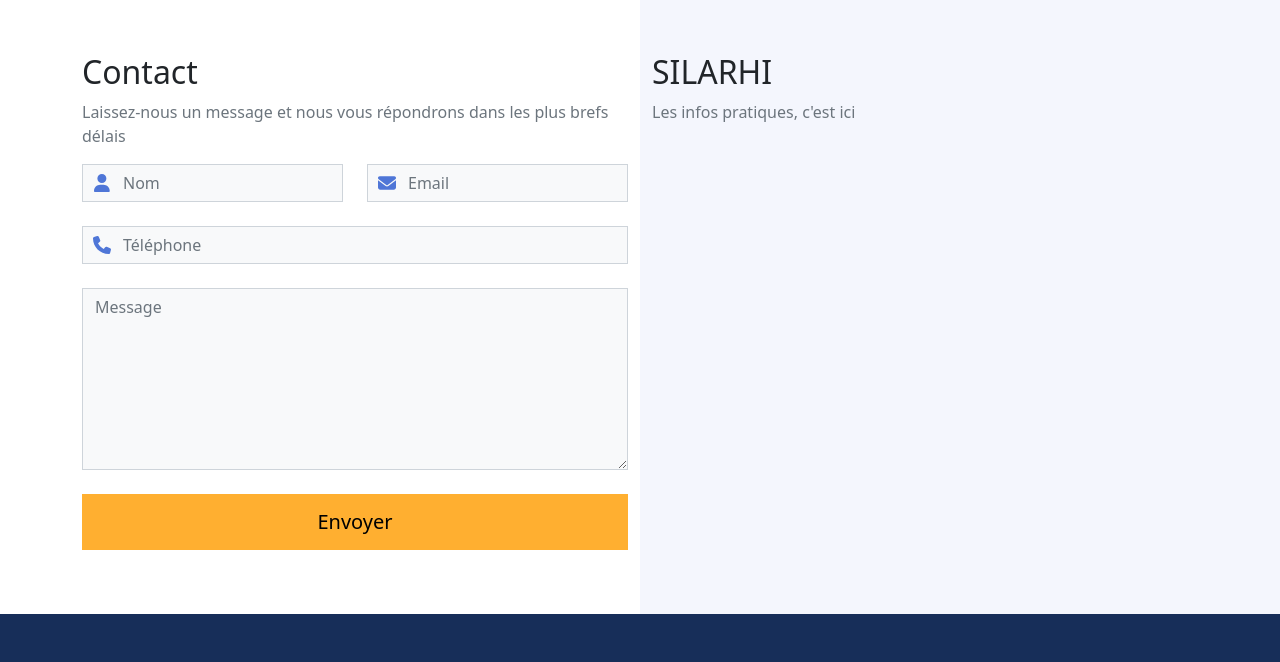
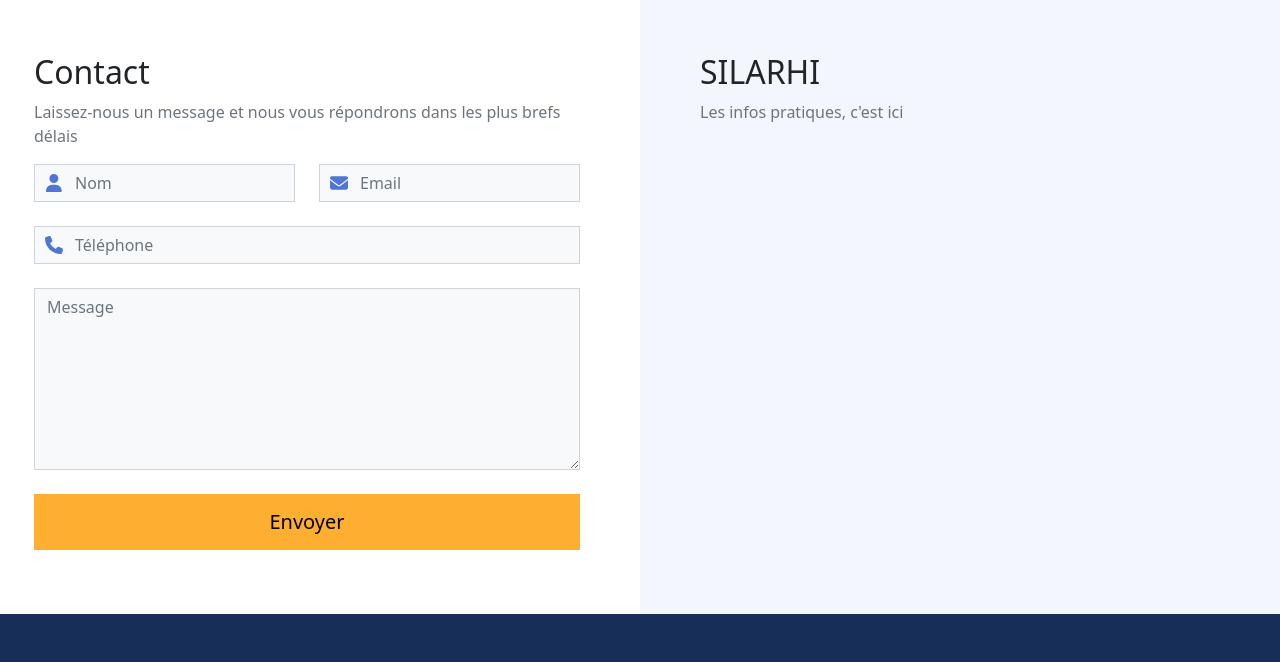
Before and after one commit to silarhi/silarhi.fr, a Next.js app: page / in a window 1280 px wide. Shown: the part 3318-3980 px from the top of the page. Built offline with nearby package versions, Linux system fonts and the light colour scheme.

Commit message:
Improve contact padding

```diff
--- a/pages/index.js
+++ b/pages/index.js
@@ -258,7 +258,7 @@ export default function Home() {
       <Row className="g-0">
         {/* Contact */}
         <Col md={6} className={'bg-white'}>
-          <Section id={"contact"} paddingX={false} container={false}>
+          <Section id={"contact"} className={"pe-md-3 pe-lg-4 pe-xl-5"} paddingX={false} container={false}>
             <div className={"container container-half-md me-md-0"}>
               <h2>Contact</h2>
               <p className={"text-muted"}>Laissez-nous un message et nous vous répondrons dans les plus brefs délais</p>
@@ -277,7 +277,7 @@ export default function Home() {
         </Col>
         {/* SILARHI */}
         <Col md={6} className={styles.bgLight2}>
-          <Section id={"silarhi"} paddingX={false} container={false}>
+          <Section id={"silarhi"} className={"ps-md-3 ps-lg-4 ps-xl-5"} paddingX={false} container={false}>
             <div className={"container container-half-md ms-md-0"}>
               <h2>SILARHI</h2>
               <p className={"text-muted"}>Les infos pratiques, c{"'"}est ici</p>
```
